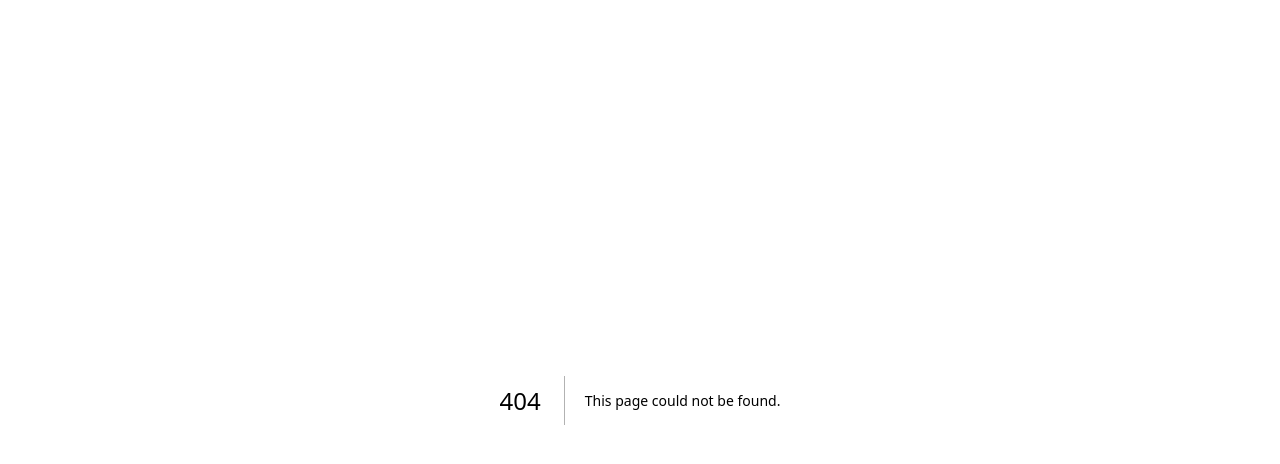
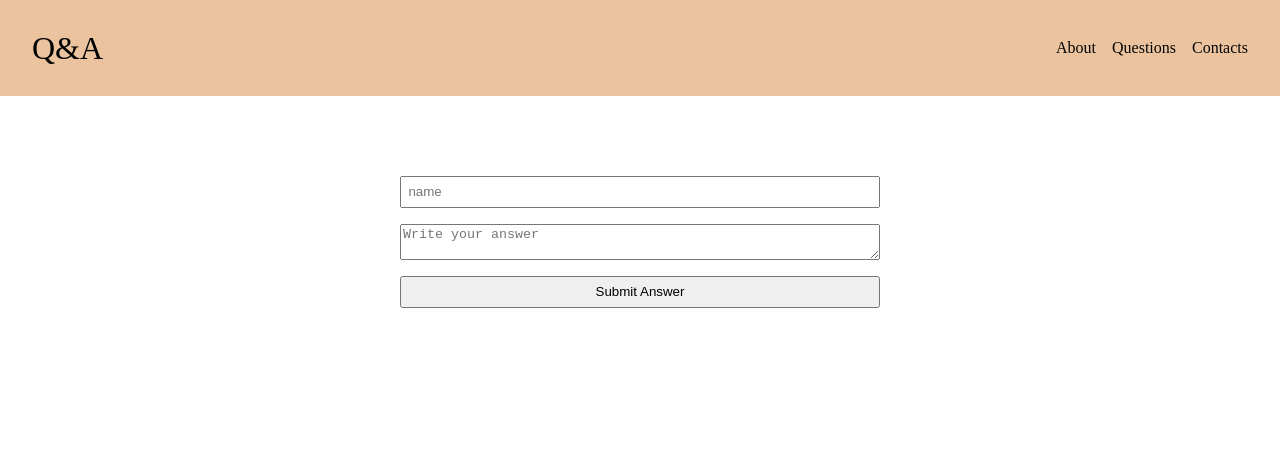
Before and after one commit to abd08a/forum-client, a Next.js app: page /answerQuestion/1 in a window 1280 px wide. Before the commit this address had no page. Shown: the top 464 px of the page. Built offline with nearby package versions, Linux system fonts and the light colour scheme.

Commit message:
answerQuestion form added

```diff
--- /dev/null
+++ b/components/AnswerForm/AnswerForm.jsx
@@ -0,0 +1,71 @@
+import React, { useState } from "react";
+import styles from "./AnswerForm.module.css";
+import axios from "axios";
+import { useRouter } from "next/router";
+import cookie from "js-cookie";
+
+const AnswerForm = ({ questionId }) => {
+  const router = useRouter();
+
+  const [name, setName] = useState("");
+  const [answer, setAnswer] = useState("");
+  const [isError, setError] = useState(false);
+  const [isBadData, setBadData] = useState(false);
+
+  const onSubmitAnswer = async () => {
+    if (!answer) {
+      setError(true);
+      return;
+    }
+    setError(false);
+
+    try {
+      const token = cookie.get("jwt_token");
+
+      const headers = {
+        Authorization: token, // Set the token in the Authorization header
+      };
+
+      const answerBody = {
+        name: name,
+        answer: answer,
+      };
+
+      const response = await axios.post(
+        `${process.env.SERVER_URL}/question/${questionId}/answer`,
+        answerBody,
+        { headers }
+      );
+      if (response.status === 201) {
+        setBadData(false);
+        router.push("/");
+      }
+
+      console.log(response);
+    } catch (err) {
+      setBadData(true);
+      console.log("err:", err);
+    }
+  };
+
+  return (
+    <div className={styles.form}>
+      <input
+        value={name}
+        onChange={(e) => setName(e.target.value)}
+        placeholder="name"
+      />
+
+      <textarea
+        value={answer}
+        onChange={(e) => setAnswer(e.target.value)}
+        placeholder="Write your answer"
+      />
+      <button onClick={onSubmitAnswer}>Submit Answer</button>
+      {isError && <div className={styles.error}>Answer cannot be empty</div>}
+      {isBadData && <div className={styles.error}>Provided data is bad</div>}
+    </div>
+  );
+};
+
+export default AnswerForm;
--- /dev/null
+++ b/components/AnswerForm/AnswerForm.module.css
@@ -0,0 +1,20 @@
+.form {
+  display: flex;
+  flex-direction: column;
+  gap: 1rem;
+  margin: auto;
+  margin-top: 5rem;
+  width: 30rem;
+}
+
+.form input {
+  padding: 0.4rem;
+}
+
+.form button {
+  padding: 0.4rem;
+}
+
+.error {
+  color: var(--color-danger);
+}
--- a/components/CardsWrapper/CardsWrapper.module.css
+++ b/components/CardsWrapper/CardsWrapper.module.css
@@ -1,9 +1,13 @@
-.cardsWrapper {
+/* .cardsWrapper {
   display: grid;
   grid-template-columns: 1fr;
   justify-items: center;
   gap: 2rem;
   margin: 2rem 1rem;
+}
+
+.cardsWrapper .card:hover {
+  scale: 1.03;
 }
 
 @media only screen and (max-width: 768px) {
@@ -16,4 +20,43 @@
   .cardsWrapper {
     grid-template-columns: 1fr;
   }
+} */
+
+.cardsWrapper {
+  display: flex;
+  flex-direction: column;
+  gap: 16px;
 }
+
+.card {
+  position: relative;
+  padding: 16px;
+  border: 1px solid #ccc;
+  border-radius: 8px;
+  cursor: pointer;
+  transition: background-color 0.3s;
+}
+
+.card:hover {
+  background-color: #f9f9f9;
+}
+
+.link {
+  text-decoration: none;
+  color: inherit;
+}
+
+.answers {
+  margin-top: 16px;
+}
+
+.infoBox {
+  position: absolute;
+  bottom: 8px;
+  right: 8px;
+  padding: 4px 8px;
+  background-color: #000;
+  color: #fff;
+  border-radius: 4px;
+  font-size: 12px;
+}
--- /dev/null
+++ b/pages/answerQuestion/[questionId].js
@@ -0,0 +1,21 @@
+import React from "react";
+import Header from "../../components/Header/Header";
+import { links } from "../../constants/links";
+import AnswerForm from "../../components/AnswerForm/AnswerForm";
+import { useRouter } from "next/router";
+
+const AnswerQuestion = () => {
+  const router = useRouter();
+  const { questionId } = router.query;
+
+  console.log("question id:", questionId); // This should log the correct questionId when navigated to a specific question
+
+  return (
+    <div>
+      <Header logo={"Q&A"} links={links} />
+      {questionId ? <AnswerForm questionId={questionId} /> : <p>Loading...</p>}
+    </div>
+  );
+};
+
+export default AnswerQuestion;
--- a/pages/index.js
+++ b/pages/index.js
@@ -7,6 +7,7 @@
 
 // const Index = () => {
 //   const [questions, setQuestions] = useState(null);
+
 //   const fetchQuestions = async () => {
 //     try {
 //       const headers = {
@@ -79,8 +80,10 @@ import { links } from "../constants/links";
 import axios from "axios";
 import cookies from "js-cookie";
 import CardsWrapper from "../components/CardsWrapper/CardsWrapper";
+import { useRouter } from "next/router";
 
 const Index = () => {
+  const router = useRouter();
   const [questions, setQuestions] = useState([]);
 
   const fetchQuestions = async () => {
```
Also changed, not shown: components/CardsWrapper/CardsWrapper.jsx (+71 -8 lines).
